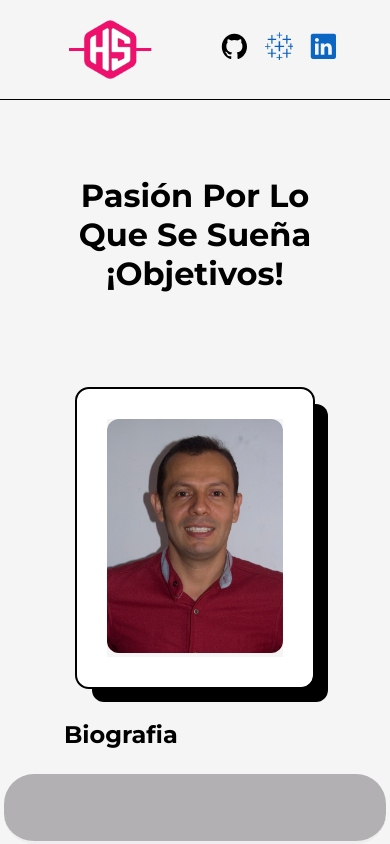
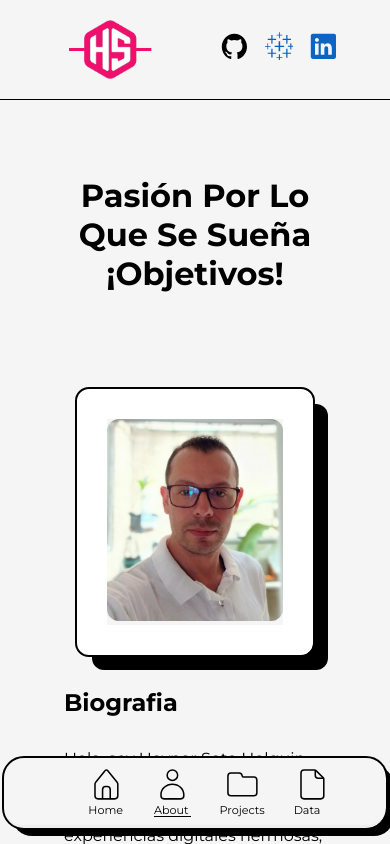
Before and after one commit to heynar-max/portafoliu, a Next.js app: page /about in a window 390 px wide. Shown: the top 844 px of the page. Built offline with nearby package versions, Linux system fonts and the light colour scheme.

Commit message:
arreglos

```diff
--- a/src/components/navbar/Navbar.module.css
+++ b/src/components/navbar/Navbar.module.css
@@ -131,11 +131,13 @@
         position: fixed;
         bottom: 0;
         border-bottom-style: inset;
-        background-color: var(--cuarto-color);
-        border-radius:30px;
+        background-color: var(--primer-color);
+        border-radius:20px;
         align-items: center;
         z-index: 1;
-
+        outline: 2px solid rgb(1, 1, 1);
+        margin-bottom: 1rem;
+        box-shadow: 8px 8px;
     }
     .navbar_logo_link{
         display: flex;
@@ -151,11 +153,7 @@
         z-index: 1; */
 
     }
-    .ensayo{
-        display: flex;
-        align-items: flex-end;
-        margin: 50rem;
-    }
+
     .otro{
         margin: 5rem;
     }
--- a/src/styles/About.module.css
+++ b/src/styles/About.module.css
@@ -40,7 +40,7 @@
   outline: 2px solid rgb(1, 1, 1);
   border-radius: 12px;
   box-shadow: 15px 15px;
-  width: 300px;
+  width: 320px;
   height: 350px;
 }
 .about_imagen{
```
Also changed, not shown: public/image/foto.jpg.
